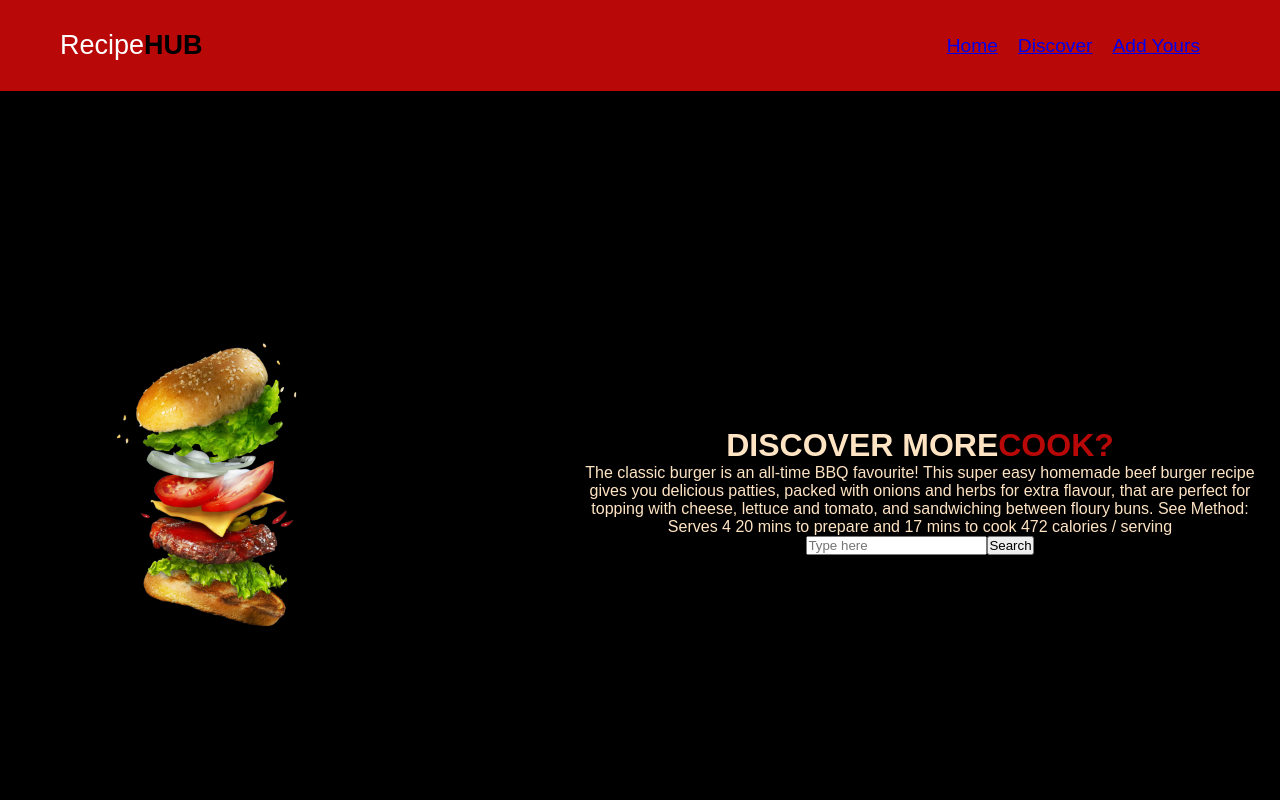
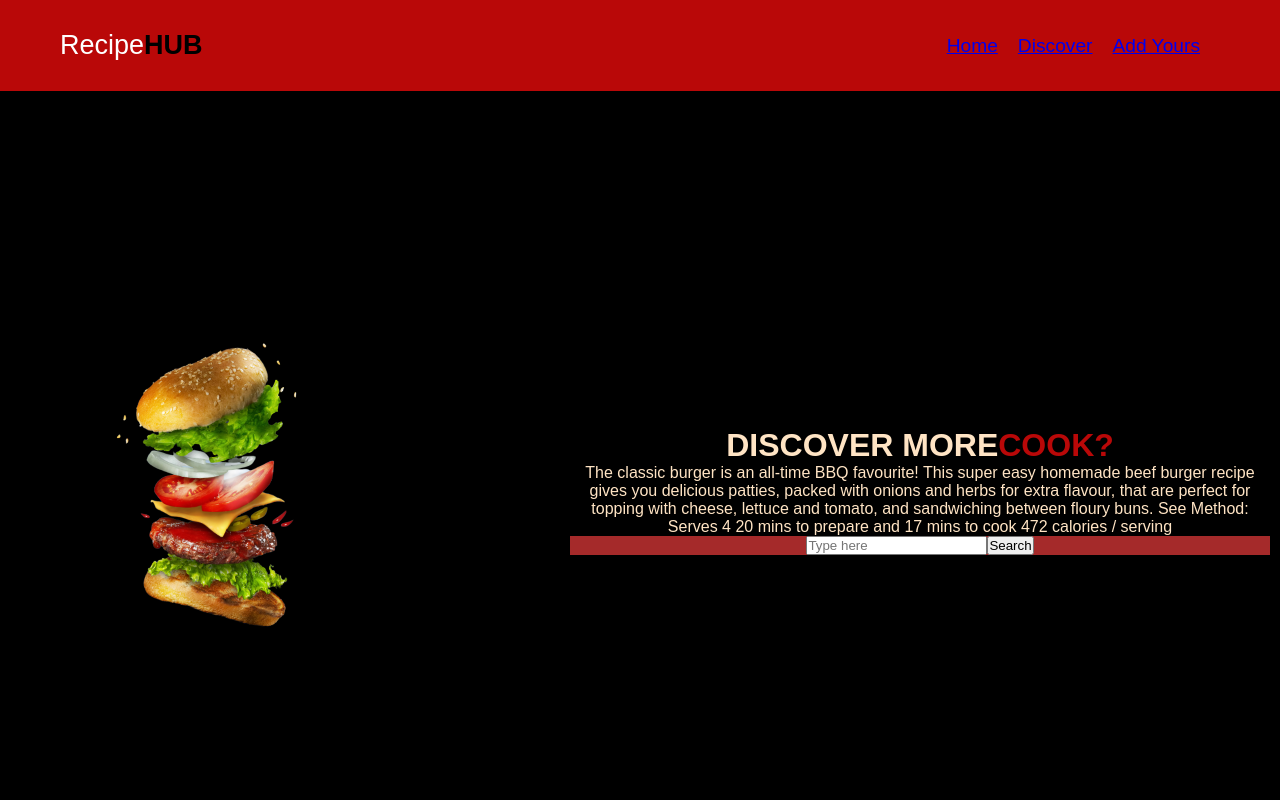
Before and after one commit to Renoy37/recipeHub-Project, a React (Create React App) app: page /Discover in a window 1280 px wide. Shown: the top 800 px of the page. Built offline with nearby package versions, Linux system fonts and the light colour scheme.

Commit message:
added style to button

```diff
--- a/src/App.css
+++ b/src/App.css
@@ -123,3 +123,8 @@
   display: flex;
   align-items: center;
 }
+
+.button{
+  background-color: brown;
+  color: white;
+}
```
